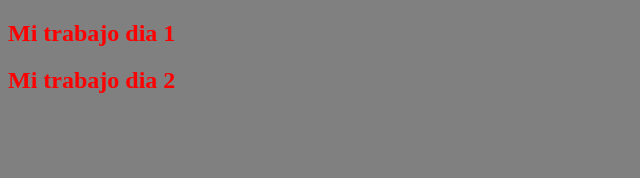
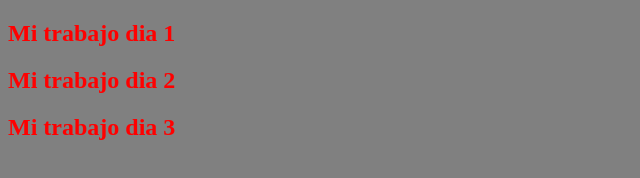
Before and after one commit to RonaldChura/pepsi, a plain HTML site: page index.html in a window 1280 px wide. Shown: the whole page, without its empty margins (0-640 px from the left). Drawn offline with Linux system fonts and the light colour scheme.

Commit message:
cuarto dia

```diff
--- a/index.html
+++ b/index.html
@@ -9,5 +9,6 @@
 <body>
 	<h2>Mi trabajo dia 1</h2>
 	<h2>Mi trabajo dia 2</h2>
+	<h2>Mi trabajo dia 3</h2>
 </body>
 </html>
```
